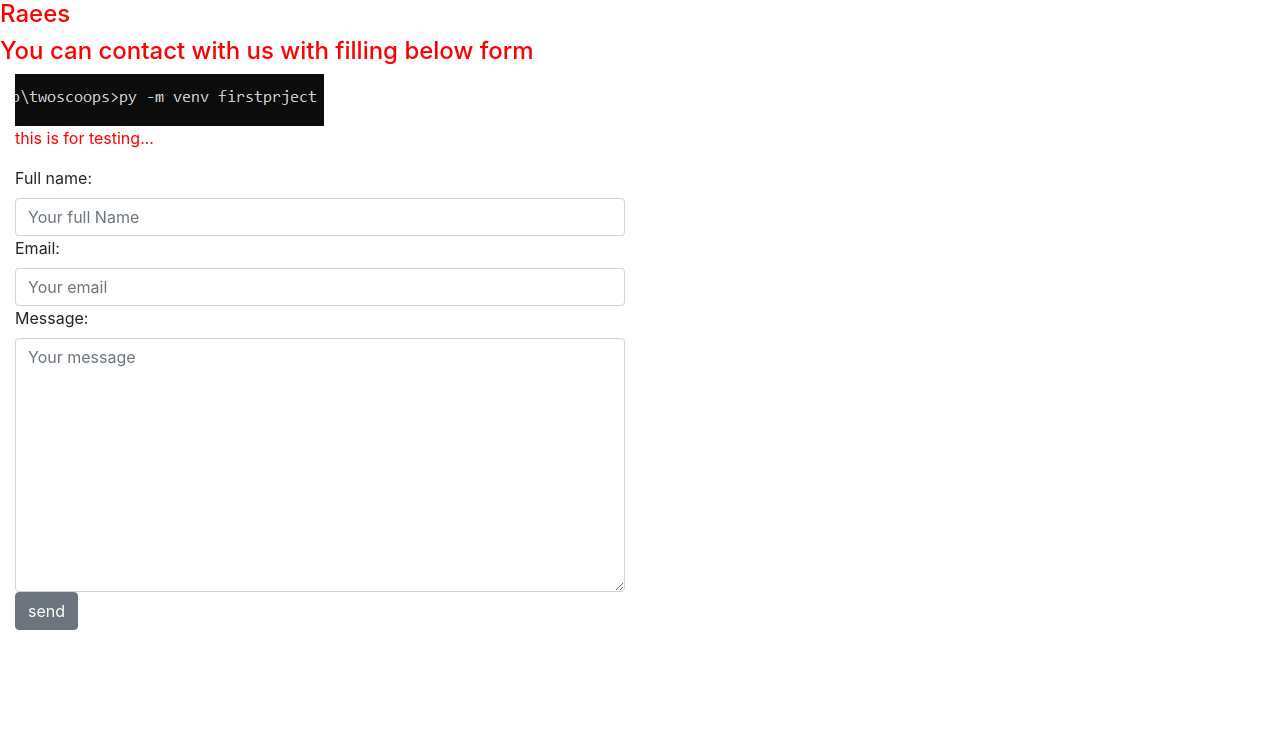
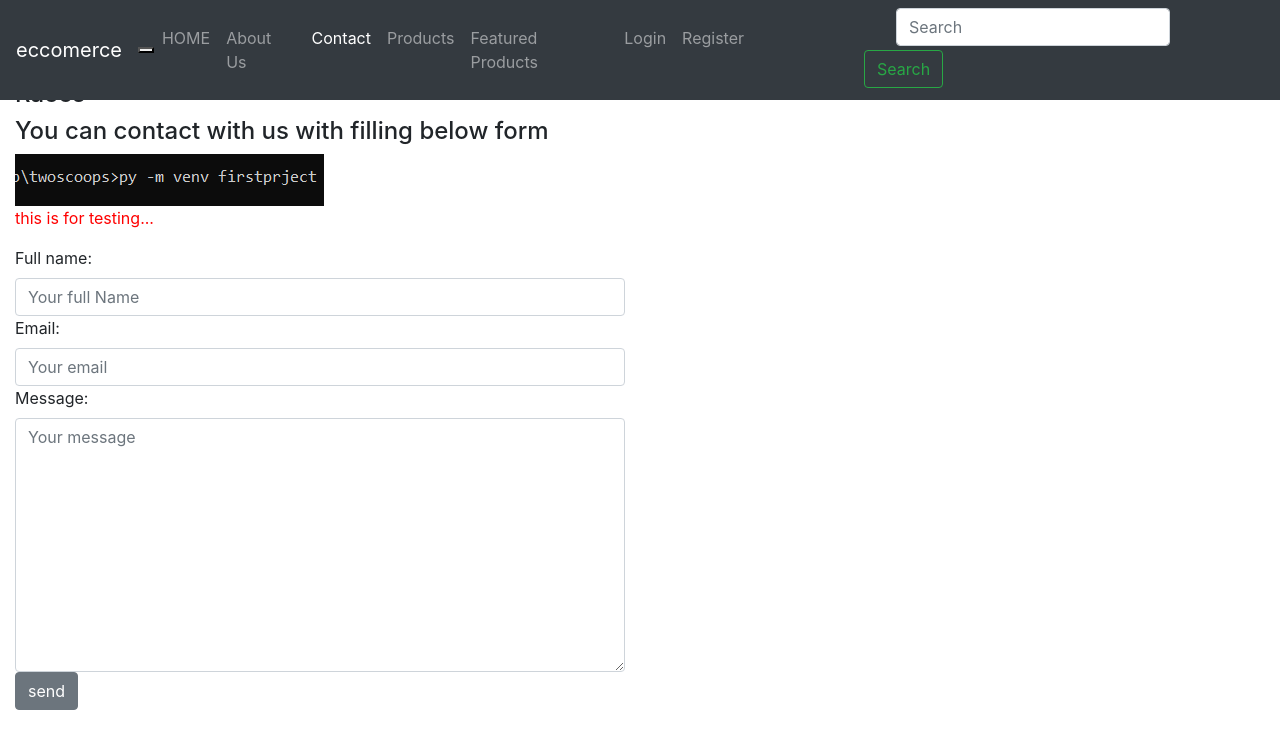
Before and after one commit to HikmatullaIbrat/Pro-Ecommerce-project, a Django app: page /contact/ in a window 1280 px wide. Shown: the top 749 px of the page. Run offline with Django 3.2, Linux system fonts and the light colour scheme; some libraries are stand-ins or nearby versions.

Commit message:
Urls for Navbar added

```diff
--- a/config/forms.py
+++ b/config/forms.py
@@ -43,9 +43,22 @@ class ContactForm(forms.Form):
 
 class LoginForm(forms.Form):
 
-
-    user_name = forms.CharField()
-    password = forms.CharField(widget=forms.PasswordInput)
+    user_name = forms.CharField( # making the input for full name
+        widget=forms.TextInput(
+            attrs={
+                'class': 'form-control',
+                'placeholder': 'User Name'
+            }
+        )
+    )
+    password = forms.CharField(
+        widget=forms.PasswordInput(
+        attrs={
+            'class': 'form-control',
+            'placeholder': 'Password'
+            }
+        )
+    )
     #password = forms.CharField()
 
 class RegisterationForm(forms.Form):
--- a/products/templates/product/list.html
+++ b/products/templates/product/list.html
@@ -1,7 +1,9 @@
 {% extends 'base.html' %}
-
+{%block manual_css_for_page %}
+    <title>Prodcuts list</title>
+{%endblock%}
   {%block content%}
-    <div class="container">
+    <div class="container" style = "margin-top: 5rem;">
         <div class="row">
 
             {% for item in object_list %}
--- a/static_my_proj/css/style.css
+++ b/static_my_proj/css/style.css
@@ -1,4 +1,4 @@
-h5,h4,p{
+.test{
     color:#f00;
 
 }
--- a/templates/base.html
+++ b/templates/base.html
@@ -5,7 +5,6 @@
     <meta charset="UTF-8">
     <meta name="viewport" content="width=device-width, initial-scale=1.0">
     <meta http-equiv="X-UA-Compatible" content="ie=edge">
-    <title>rendering</title>
     {%include 'base/css.html'%}
 
     <!-- the block for a css page which relates to a specific page if needed-->
--- a/templates/base/navbar.html
+++ b/templates/base/navbar.html
@@ -1,12 +1,19 @@
-
-<nav class="navbar navbar-expand-sm bg-dark navbar-dark">
+{% url 'home' as Home %}
+{% url 'about' as About %}
+{% url 'contact' as Contact %}
+{% url 'products:list' as Products %}
+{% url 'products:feature-list' as Featured %}
+{% url 'login' as Login_url %}
+{% url 'register' as Register %}
+<nav class="navbar navbar-expand-sm bg-dark navbar-dark fixed-top">
   <!-- Brand/logo -->
   <a class="navbar-brand" href="{% url 'home' %}">
       {% if brand_name %}
-      {{ brand_name }} {% else %}CFE eCommerce
+      {{ brand_name }} {% else %} CFE eCommerce
       {%endif%}
 
     <!-- <img src="bird.jpg" alt="logo" style="width:40px;"> -->
+  <!--Note: We can use both url values of first line on page links inside the collapse div like Home or 'home'-->
   </a>
   <button class="navbar_toggler" type="button" data-toggle="collapse" data-target="#navbarSupportedContent"
   aria-expanded="false" aria-label="Toggle navigation">
@@ -15,33 +22,40 @@
 
   <!-- Links -->
     <div class="collapse navbar-collapse" id = 'navbarSupportedContent'>
-        <ul class="navbar-nav">
-            <li class="nav-item active">
+        <ul class="navbar-nav mr-sm-5">
+            <li class="nav-item {% if request.path == Home %} active {% endif %}">
                 <a class="nav-link" href="{% url 'home' %}">HOME <span class="sr-only">(current)</span></a>
             </li>
-            <li class="nav-item">
+            <li class="nav-item {% if request.path == About %} active {% endif %}">
                 <a class="nav-link" href="{% url 'about' %}">About Us</a>
             </li>
-            <li class="nav-item">
+            <li class="nav-item {% if request.path == Contact %} active {% endif %}">
             <a class="nav-link" href="{% url 'contact' %}">Contact</a>
             </li>
-            <li class="nav-item">
+            <li class="nav-item {% if request.path == Products %} active {% endif %}">
             <a class="nav-link" href="{% url 'products:list' %}">Products</a>
             </li>
-            <li class="nav-item">
+            <li class="nav-item {% if request.path == Featured %} active {% endif %}">
                 <a class="nav-link" href="{% url 'products:feature-list' %}">Featured Products</a>
             </li>
-            <li class="nav-item">
-                <a class="nav-link" href="{% url 'login' %}">Login</a>
+            {%if request.user.is_authenticated %}
+
+            <li class="nav-item {% if request.path == Login_url %} active {% endif %}">
+                <a class="nav-link" href="{% url 'login' %}">Logout</a>
             </li>
-            <li class="nav-item">
-                <a class="nav-link" href="{% url 'register' %}">Register</a>
+            {% else %}
+            <li class="nav-item {% if request.path == Login_url %} active {% endif %}">
+                <a class="nav-link" href="{{ Login_url }}">Login</a>
             </li>
+            <li class="nav-item {% if request.path == Register %} active {% endif %}">
+                <a class="nav-link" href="{% url Register %}">Register</a>
+            </li>
+            {% endif %}
         </ul>
-        <form class="form-inline my-2 my-lg-0" action="">
-            <input class="form-control mr-sm-2" type="text" placeholder="Search">
-            <button class="btn btn-outline-success my-2 my-sm-0" type="submit">Search</button>
-          </form>
+        <form class="form-inline my-0 ml-sm-5" action="">
+            <input class="form-control ml-sm-5" type="text" placeholder="Search">
+            <button class="btn btn-outline-success my-1 ml-sm-3" type="submit">Search</button>
+        </form>
     </div>
 
 </nav>
--- a/templates/contact/view.html
+++ b/templates/contact/view.html
@@ -1,22 +1,17 @@
-<!DOCTYPE html>
-{% load static%}
-<html lang="en">
-<head>
-    <meta charset="UTF-8">
-    <meta name="viewport" content="width=device-width, initial-scale=1.0">
-    <meta http-equiv="X-UA-Compatible" content="ie=edge">
+{% extends 'base.html' %}
+{% load static %}
+{% block manual_css_for_page %}
+    <link rel="stylesheet" href="{% static 'css/style.css' %}">
+    <title>Contact</title>
+{% endblock manual_css_for_page %}
 
-    <link rel="stylesheet" href="{%static 'bootstrap.min.css'%}">
-    <link rel="stylesheet" href="{%static 'css/style.css' %}">
-    <title>Contact Page</title>
-</head>
-<body>
+ {% block content %}
+
+    <div class="container-fluid" style = 'margin-top:5rem;'>
+        <div class="row">
+            <div class="col-sm-6 col-12">
                 <h4>{{first_name}}</h4>
                 <h4>{{content}}</h4>
-
-<div class="container-fluid">
-    <div class="row">
-        <div class="col-sm-6 col-12">
 
                 <!--but instead of this we can make a better Django validated form with Forms.form-->
                 <!-- <form action="" class="form" method="POST">
@@ -32,7 +27,7 @@
                     <img src="{% static 'img/capture.png' %}" alt="there is a picture" sizes="" srcset="">
                     <p class="test">this is for testing...</p>
                 </div>
-            <form action="" method="post">
+                <form action="" method="post" class ='form'>
                     {% csrf_token %}
                     {{form}}
                     <button type="submit" class="btn btn-secondary">send</button>
@@ -42,11 +37,4 @@
         </div>
     </div>
 
-
-
-<script src="{% static 'jquery.min.js' %}"></script>
-<script src="{% static 'popper.min.js' %}"></script>
-<script src="{% static 'bootstrap.min.js' %}"></script>
-
-</body>
-</html>
+ {% endblock content %}
```
Also changed, not shown: products/templates/product/detail.html (+8 -12 lines), products/templates/product/feature.html (+15 -20 lines), products/templates/product/feature_list.html (+11 -11 lines), templates/auth/login.html (+16 -5 lines), templates/auth/register.html (+17 -5 lines), templates/index.html (+5 -2 lines). Lines whose indentation alone changed are shown as unchanged.
